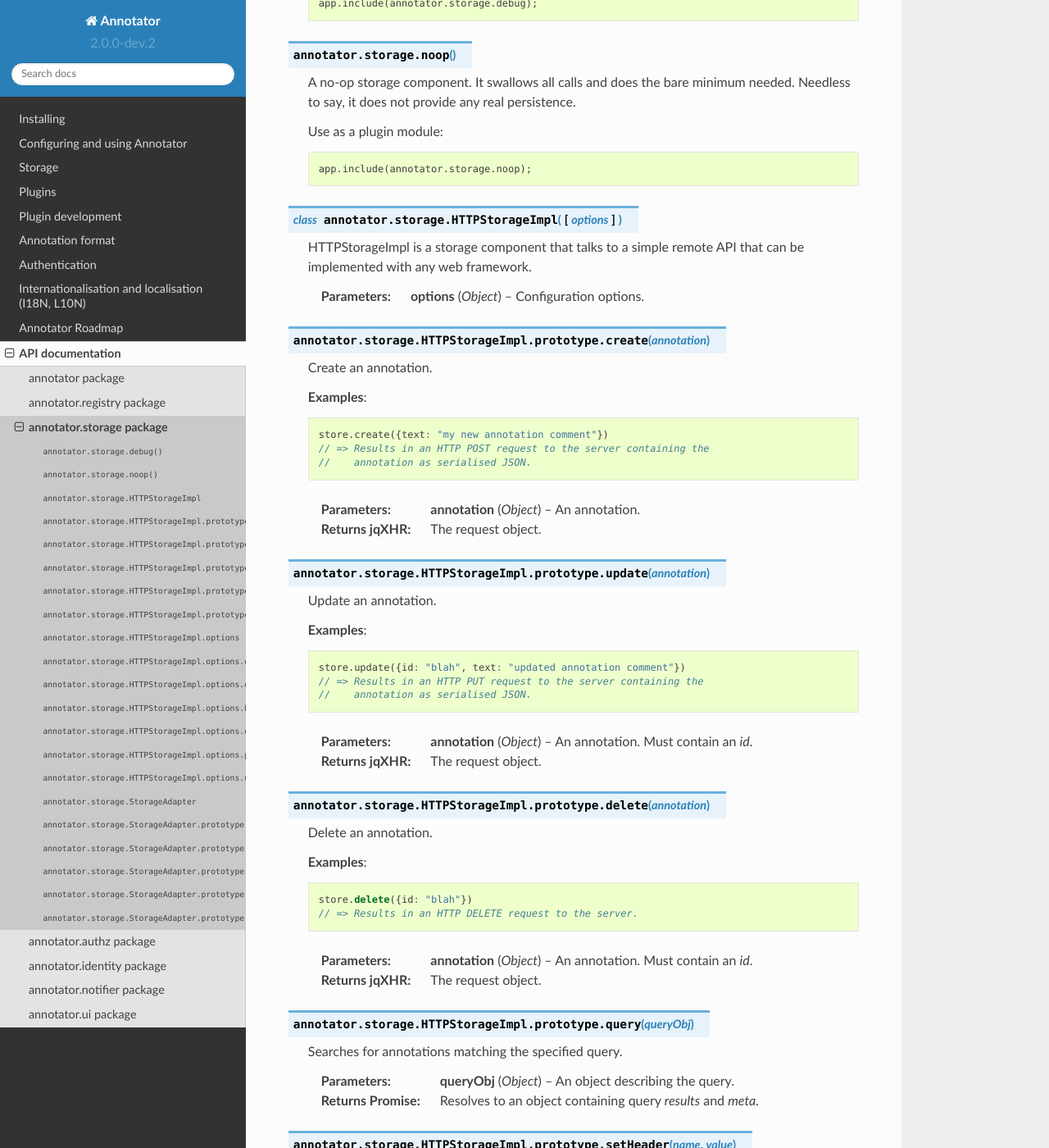
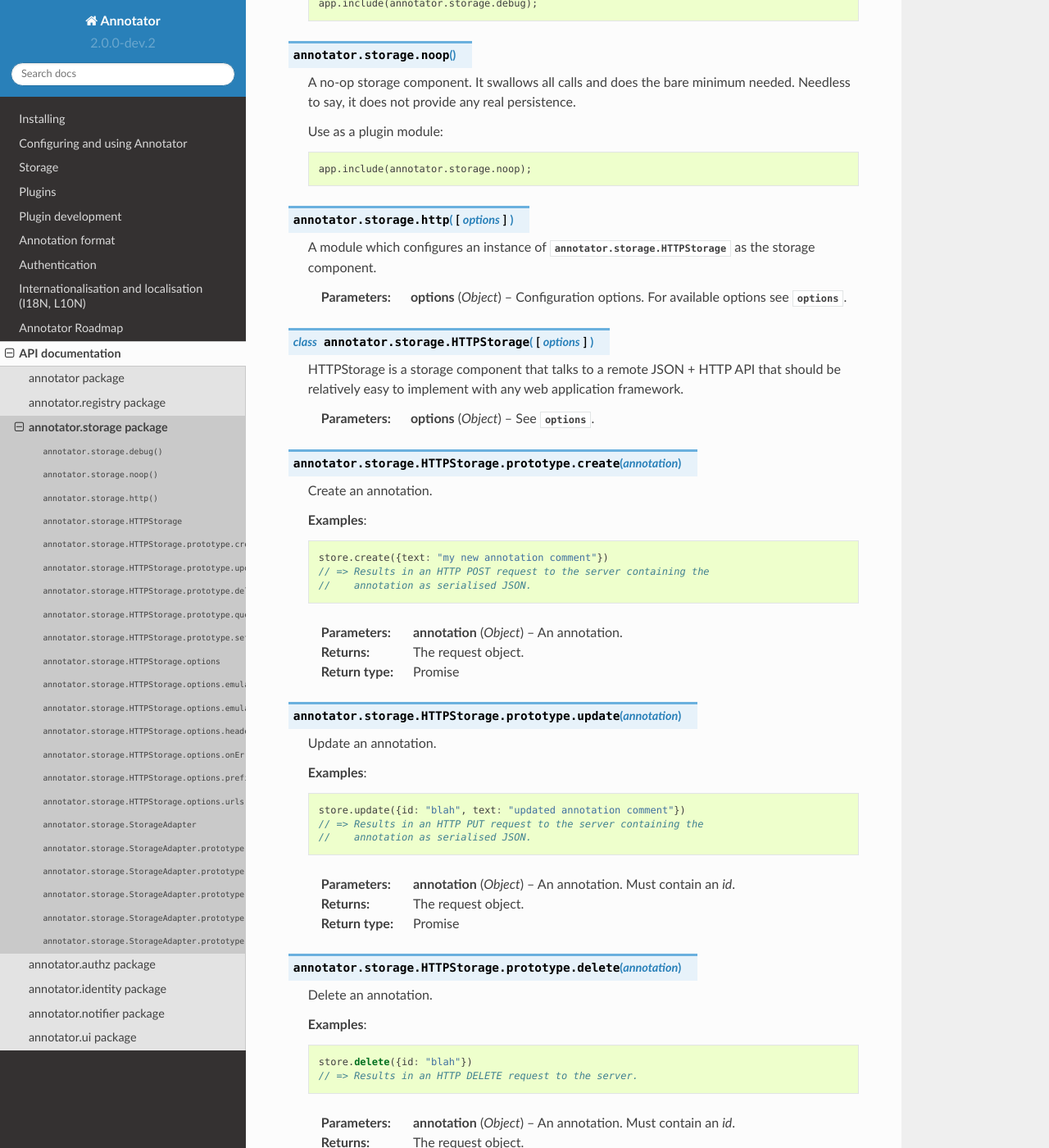
Before and after one commit to openannotation/annotator, a Sphinx documentation site: the page built from doc/api/storage.rst, in a window 1280 px wide and 1400 px high, scrolled down 312 px. Shown: the whole window at 82% size. Built offline with Sphinx 7.4.7 and the Read the Docs theme 2.0.0, drawn with Linux system fonts in a browser that asks for light colours; some of the changed text lies outside the part shown.

Commit message:
Clean up annotator.store
- annotator.store.HTTPStorageImpl -> annotator.store.HTTPStorage
- annotator.store.HTTPStorage -> annotator.store.http, and is now a
  module that can register itself, much like annotator.store.noop and
  annotator.store.debug.

This commit also fixes a bug in the HTTPStorage error handling and adds
tests for this behaviour.

annotator.store.http will now hook up the error handler to the default
notifier.

```diff
--- a/doc/api/storage.rst
+++ b/doc/api/storage.rst
@@ -24,77 +24,84 @@ annotator.storage package
         app.include(annotator.storage.noop);
 
 
-..  class:: annotator.storage.HTTPStorageImpl([options])
+..  function:: annotator.storage.http([options])
 
-    HTTPStorageImpl is a storage component that talks to a simple remote API that
-    can be implemented with any web framework.
+    A module which configures an instance of
+    :class:`annotator.storage.HTTPStorage` as the storage component.
 
-    :param Object options: Configuration options.
+    :param Object options:
+      Configuration options. For available options see
+      :attr:`~annotator.storage.HTTPStorage.options`.
 
 
-..  function:: annotator.storage.HTTPStorageImpl.prototype.create(annotation)
+..  class:: annotator.storage.HTTPStorage([options])
+
+    HTTPStorage is a storage component that talks to a remote JSON + HTTP API
+    that should be relatively easy to implement with any web application
+    framework.
+
+    :param Object options: See :attr:`~annotator.storage.HTTPStorage.options`.
+
+
+..  function:: annotator.storage.HTTPStorage.prototype.create(annotation)
 
     Create an annotation.
 
-    **Examples**:
-
-    ::
+    **Examples**::
 
         store.create({text: "my new annotation comment"})
         // => Results in an HTTP POST request to the server containing the
         //    annotation as serialised JSON.
 
     :param Object annotation: An annotation.
-    :returns jqXHR: The request object.
+    :returns: The request object.
+    :rtype: Promise
 
 
-..  function:: annotator.storage.HTTPStorageImpl.prototype.update(annotation)
+..  function:: annotator.storage.HTTPStorage.prototype.update(annotation)
 
     Update an annotation.
 
-    **Examples**:
-
-    ::
+    **Examples**::
 
         store.update({id: "blah", text: "updated annotation comment"})
         // => Results in an HTTP PUT request to the server containing the
         //    annotation as serialised JSON.
 
     :param Object annotation: An annotation. Must contain an `id`.
-    :returns jqXHR: The request object.
+    :returns: The request object.
+    :rtype: Promise
 
 
-..  function:: annotator.storage.HTTPStorageImpl.prototype.delete(annotation)
+..  function:: annotator.storage.HTTPStorage.prototype.delete(annotation)
 
     Delete an annotation.
 
-    **Examples**:
-
-    ::
+    **Examples**::
 
         store.delete({id: "blah"})
         // => Results in an HTTP DELETE request to the server.
 
     :param Object annotation: An annotation. Must contain an `id`.
-    :returns jqXHR: The request object.
+    :returns: The request object.
+    :rtype: Promise
 
 
-..  function:: annotator.storage.HTTPStorageImpl.prototype.query(queryObj)
+..  function:: annotator.storage.HTTPStorage.prototype.query(queryObj)
 
     Searches for annotations matching the specified query.
 
     :param Object queryObj: An object describing the query.
-    :returns Promise:
-      Resolves to an object containing query `results` and `meta`.
+    :returns:
+      A promise, resolves to an object containing query `results` and `meta`.
+    :rtype: Promise
 
 
-..  function:: annotator.storage.HTTPStorageImpl.prototype.setHeader(name, value)
+..  function:: annotator.storage.HTTPStorage.prototype.setHeader(name, value)
 
     Set a custom HTTP header to be sent with every request.
 
-    **Examples**:
-
-    ::
+    **Examples**::
 
         store.setHeader('X-My-Custom-Header', 'MyCustomValue')
 
@@ -102,12 +109,12 @@ annotator.storage package
     :param string value: The header value.
 
 
-..  attribute:: annotator.storage.HTTPStorageImpl.options
+..  attribute:: annotator.storage.HTTPStorage.options
 
-    Available configuration options for HTTPStorageImpl.
+    Available configuration options for HTTPStorage. See below.
 
 
-..  attribute:: annotator.storage.HTTPStorageImpl.options.emulateHTTP
+..  attribute:: annotator.storage.HTTPStorage.options.emulateHTTP
 
     Should the plugin emulate HTTP methods like PUT and DELETE for
     interaction with legacy web servers? Setting this to `true` will fake
@@ -118,7 +125,7 @@ annotator.storage package
     **Default**: ``false``
 
 
-..  attribute:: annotator.storage.HTTPStorageImpl.options.emulateJSON
+..  attribute:: annotator.storage.HTTPStorage.options.emulateJSON
 
     Should the plugin emulate JSON POST/PUT payloads by sending its requests
     as application/x-www-form-urlencoded with a single key, "json"
@@ -126,7 +133,7 @@ annotator.storage package
     **Default**: ``false``
 
 
-..  attribute:: annotator.storage.HTTPStorageImpl.options.headers
+..  attribute:: annotator.storage.HTTPStorage.options.headers
 
     A set of custom headers that will be sent with every request. See also
     the setHeader method.
@@ -134,12 +141,12 @@ annotator.storage package
     **Default**: ``{}``
 
 
-..  attribute:: annotator.storage.HTTPStorageImpl.options.onError
+..  attribute:: annotator.storage.HTTPStorage.options.onError
 
     Callback, called if a remote request throws an error.
 
 
-..  attribute:: annotator.storage.HTTPStorageImpl.options.prefix
+..  attribute:: annotator.storage.HTTPStorage.options.prefix
 
     This is the API endpoint. If the server supports Cross Origin Resource
     Sharing (CORS) a full URL can be used here.
@@ -147,13 +154,22 @@ annotator.storage package
     **Default**: ``'/store'``
 
 
-..  attribute:: annotator.storage.HTTPStorageImpl.options.urls
+..  attribute:: annotator.storage.HTTPStorage.options.urls
 
     The server URLs for each available action. These URLs can be anything but
     must respond to the appropriate HTTP method. The URLs are Level 1 URI
     Templates as defined in RFC6570:
 
        http://tools.ietf.org/html/rfc6570#section-1.2
+
+     **Default**::
+
+         {
+             create: '/annotations',
+             update: '/annotations/{id}',
+             destroy: '/annotations/{id}',
+             search: '/search'
+         }
 
 
 ..  class:: annotator.storage.StorageAdapter(store, runHook)
```
Also changed, not shown: 2 other files.
